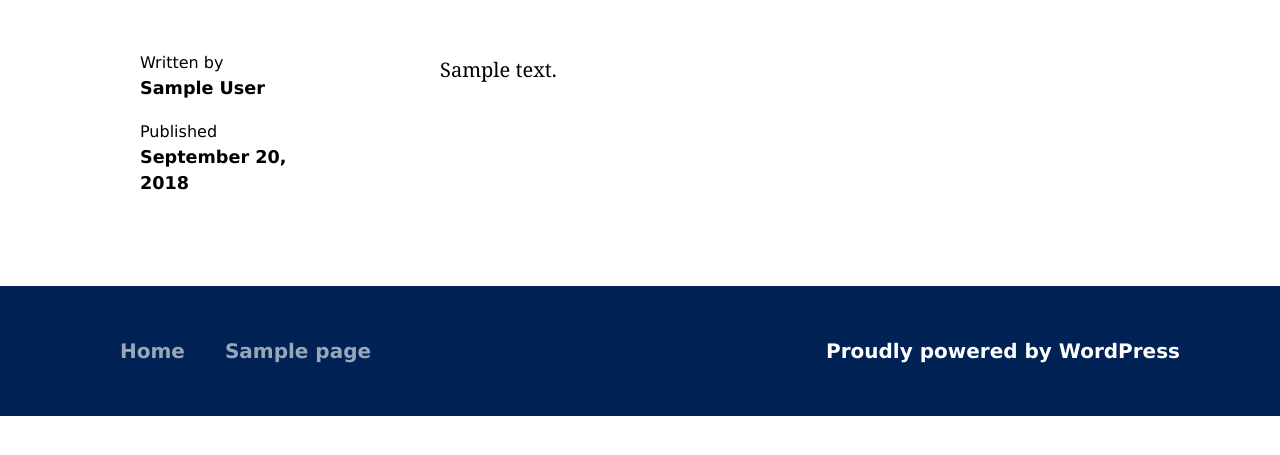
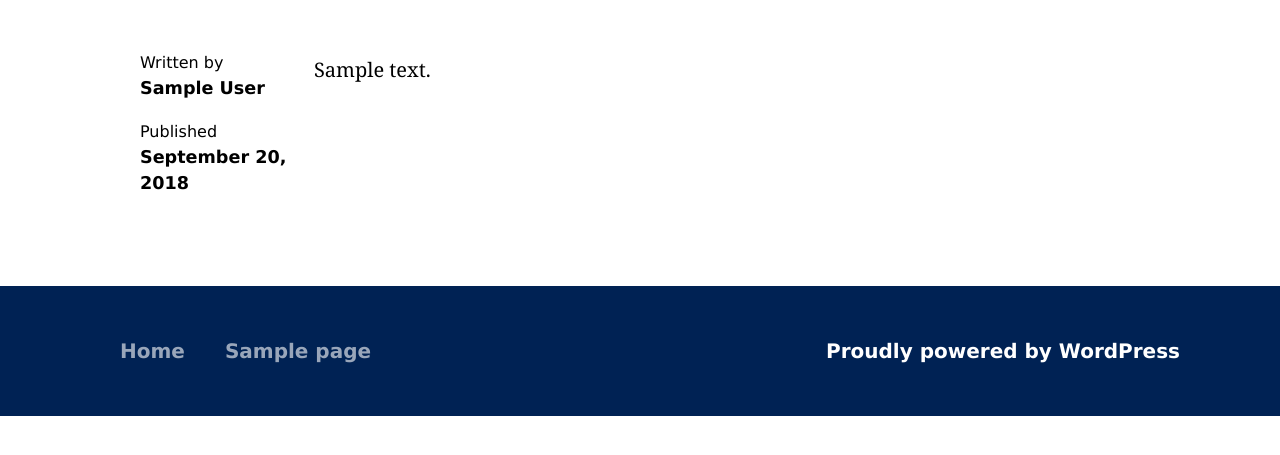
Before and after one commit to CP5637-2018-SP22/assessment-2-cp5637-team-08, a WordPress theme: template themes/u3atheme/single.php in a window 1280 px wide. Shown: the part 243-698 px from the top of the page. Run offline with PHP 8.4 and a stand-in for WordPress, Linux system fonts and the light colour scheme; the site name, menu and one post (Sample post) are stand-ins, and other content is empty; some libraries are stand-ins or nearby versions.

Commit message:
layout fixed for content

```diff
--- a/themes/u3atheme/sass/layout/_global.scss
+++ b/themes/u3atheme/sass/layout/_global.scss
@@ -28,11 +28,11 @@
 			}
 
 			.post-content {
-				width: $size__ratio-large;
+				width: 95%;
 			}
 
 			.widget-area {
-				width: $size__ratio-small;
+				width: 0%;
 			}
 		}
 
@@ -66,7 +66,7 @@
 				}
 
 				.post-content__body {
-					width: 70%;
+					width: 95%;
 				}
 			}
 
--- a/themes/u3atheme/sass/site/archive/_archive.scss
+++ b/themes/u3atheme/sass/site/archive/_archive.scss
@@ -24,7 +24,7 @@
 				flex: 1 0 100%;
 			}
 			.content-area {
-				width: $size__ratio-large;
+				width: 100%;
 			}
 
 			.widget-area {
--- a/themes/u3atheme/style.css
+++ b/themes/u3atheme/style.css
@@ -876,11 +876,11 @@ a:hover, a:active {
 	}
 	.single.has-sidebar .hentry .post-content,
 	.page .hentry .post-content {
-		width: 60%;
+		width: 95%;
 	}
 	.single.has-sidebar .hentry .widget-area,
 	.page .hentry .widget-area {
-		width: 30%;
+		width: 0%;
 	}
 	.page.has-page-sidebar .hentry {
 		-ms-flex-direction: row-reverse;
@@ -903,7 +903,7 @@ a:hover, a:active {
 		width: 20%;
 	}
 	.single.no-sidebar .post-content__wrap .post-content__body {
-		width: 70%;
+		width: 95%;
 	}
 }
 
@@ -939,7 +939,7 @@ a:hover, a:active {
 		    flex: 1 0 100%;
 	}
 	.archive-view.has-sidebar .content-area {
-		width: 60%;
+		width: 100%;
 	}
 	.archive-view.has-sidebar .widget-area {
 		width: 30%;
```
Also changed, not shown: 1 other file.
